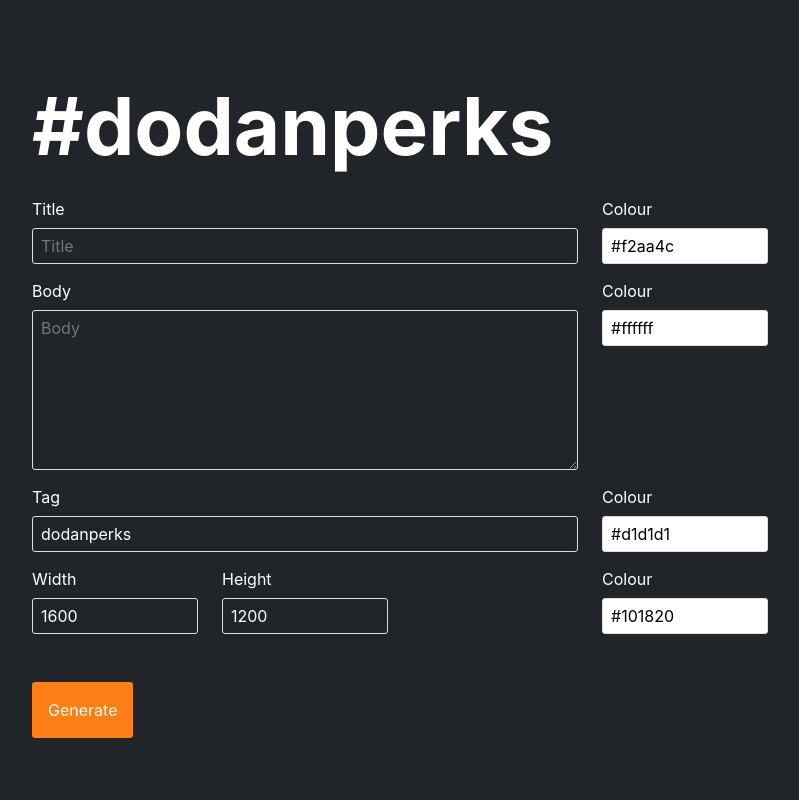
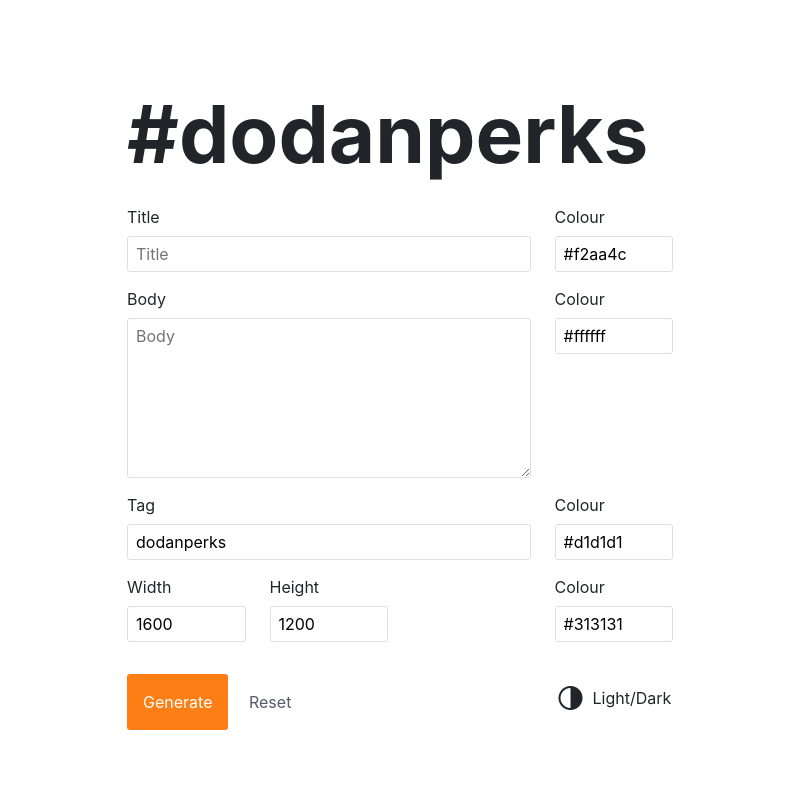
Before and after one commit to nipunadodan/php-gd-meme-generator, a PHP site: page / in a window 1280 px wide. Shown: the whole page, without its empty margins (240-1039 px from the left). Run offline with PHP 8.4, Linux system fonts and the light colour scheme; some libraries are stand-ins or nearby versions; some web fonts are replaced.

Commit message:
dark-mode is working

```diff
--- a/index.php
+++ b/index.php
@@ -9,6 +9,7 @@
     <script src="https://code.jquery.com/jquery-3.6.0.min.js"></script>
     <script src="https://cdn.jsdelivr.net/npm/spectrum-colorpicker2/dist/spectrum.min.js"></script>
     <link rel="stylesheet" type="text/css" href="https://cdn.jsdelivr.net/npm/spectrum-colorpicker2/dist/spectrum.min.css">
+    <link rel="stylesheet" href="https://cdnjs.cloudflare.com/ajax/libs/line-awesome/1.3.0/line-awesome/css/line-awesome.min.css" integrity="sha512-vebUliqxrVkBy3gucMhClmyQP9On/HAWQdKDXRaAlb/FKuTbxkjPKUyqVOxAcGwFDka79eTF+YXwfke1h3/wfg==" crossorigin="anonymous" referrerpolicy="no-referrer" />
     <style>
         @font-face {
             font-family: Inter;
@@ -35,18 +36,23 @@
             border: none !important;
             padding: 0;
         }
+        #display-mode i{
+            position: relative;
+            top: -4px;
+            margin-right: 6px;
+        }
     </style>
 </head>
-<body class="bg-dark text-white">
+<body class="dark-mode">
     <div class="container">
         <div class="row align-content-center justify-content-center min-vh-100 justify-content-center">
-            <div class="col-md-8">
+            <div class="col-md-6">
                 <h1 style="font-weight: bolder" class="display-1 mt-5">#dodanperks</h1>
                 <form class="form" name="result" method="post" action="test/result.php">
                     <div class="row">
                         <div class="col-md-9">
                             <label>Title</label>
-                            <input name="title" placeholder="Title" class="bg-dark text-white" style="font-weight: normal" />
+                            <input name="title" placeholder="Title" class="dark-mode" style="font-weight: normal" />
                         </div>
                         <div class="col-md-3">
                             <label>Colour</label>
@@ -56,7 +62,7 @@
                     <div class="row">
                         <div class="col-md-9">
                             <label>Body</label>
-                            <textarea name="body" placeholder="Body" class="bg-dark text-white" style="font-weight: normal"></textarea>
+                            <textarea name="body" placeholder="Body" class="dark-mode" style="font-weight: normal"></textarea>
                         </div>
                         <div class="col-md-3">
                             <label>Colour</label>
@@ -66,7 +72,7 @@
                     <div class="row">
                         <div class="col-md-9">
                             <label>Tag</label>
-                            <input name="tag" placeholder="Tag" value="dodanperks" class="bg-dark text-white" style="font-weight: normal" />
+                            <input name="tag" placeholder="Tag" value="dodanperks" class="dark-mode" style="font-weight: normal" />
                         </div>
                         <div class="col-md-3">
                             <label>Colour</label>
@@ -76,24 +82,37 @@
                     <div class="row">
                         <div class="col-md-3">
                             <label>Width</label>
-                            <input name="width" placeholder="Width" value="1600" class="bg-dark text-white" style="font-weight: normal" />
+                            <input name="width" type="number" placeholder="Width" value="1600" class="dark-mode" style="font-weight: normal" />
                         </div>
                         <div class="col-md-3">
                             <label>Height</label>
-                            <input name="height" placeholder="Height" value="1200" class="bg-dark text-white" style="font-weight: normal" />
+                            <input name="height" type="number" placeholder="Height" value="1200" class="dark-mode" style="font-weight: normal" />
                         </div>
                         <div class="col-md-3 offset-md-3">
                             <label>Colour</label>
-                            <input class="color-picker" name="background-colour" value='#101820' />
+                            <input class="color-picker" name="background-colour" value='#313131' />
                         </div>
                     </div>
-                    <input type="submit" value="Generate" class="w-auto p-3 mt-5">
+                    <div class="row mt-3 align-content-center">
+                        <div class="col-md-9">
+                            <input type="submit" value="Generate" class="w-auto p-3">
+                            <input type="reset" value="Reset" class="w-auto p-3">
+                        </div>
+                        <div class="col-md-3">
+                            <div class="h-100 d-flex align-content-center flex-wrap cursor-pointer" id="display-mode">
+                                <i class="las la-adjust la-2x"></i> Light/Dark
+                            </div>
+                        </div>
+                    </div>
                 </form>
-                <img src="" class="result img-fluid my-5" style="display: none">
+            </div>
+            <div class="col-md-6 mt-md-8 mb-5" id="result" style="display: none">
+                <img src="" class="result img-fluid" style="display: none">
             </div>
         </div>
     </div>
 
+<script src="js/animation.js"></script>
 <script src="js/scripts.js"></script>
 </body>
 </html>
--- a/js/scripts.js
+++ b/js/scripts.js
@@ -54,11 +54,40 @@ $('form').submit(function (e) {
     })
 });
 
+/*------------------------------*/
+function darkMode(toggle) {
+    if (localStorage.getItem("gdText-darkmode") !== null && localStorage.getItem("gdText-darkmode") === 'dark') {
+        $('.dark-mode').addClass('text-white bg-dark');
+
+    }else if(localStorage.getItem("gdText-darkmode") !== null && localStorage.getItem("gdText-darkmode") === 'light'){
+        $('.dark-mode').removeClass('text-white bg-dark');
+        if(toggle) {
+            localStorage.setItem("gdText-darkmode", "dark");
+            $('.dark-mode').addClass('text-white bg-dark');
+        }
+    }else{
+        localStorage.setItem("gdText-darkmode", "light");
+        darkMode();
+    }
+}
+
+function toggleDarkMode() {
+    if (localStorage.getItem("gdText-darkmode") !== null && localStorage.getItem("gdText-darkmode") === 'dark') {
+        localStorage.setItem("gdText-darkmode", "light");
+        $('.dark-mode').removeClass('text-white bg-dark');
+    }else{
+        localStorage.setItem("gdText-darkmode", "dark");
+        $('.dark-mode').addClass('text-white bg-dark');
+    }
+}
+
+/*------------------------------*/
+
 let dyn_functions = [];
 
 dyn_functions['result'] = function (json) {
     $('.result').show().attr('src',json);
-    //$('#image').html(json);
+    $('#result').show();
 }
 
 /* ready */
@@ -68,4 +97,11 @@ $(document).ready(function () {
         type: "component",
         preferredFormat: "hex",
     });
+
+    darkMode();
+
+    $('#display-mode').on('click', function (e) {
+        e.preventDefault();
+        toggleDarkMode();
+    })
 })
```
Also changed, not shown: test/dp.php (+1 -1 lines).
